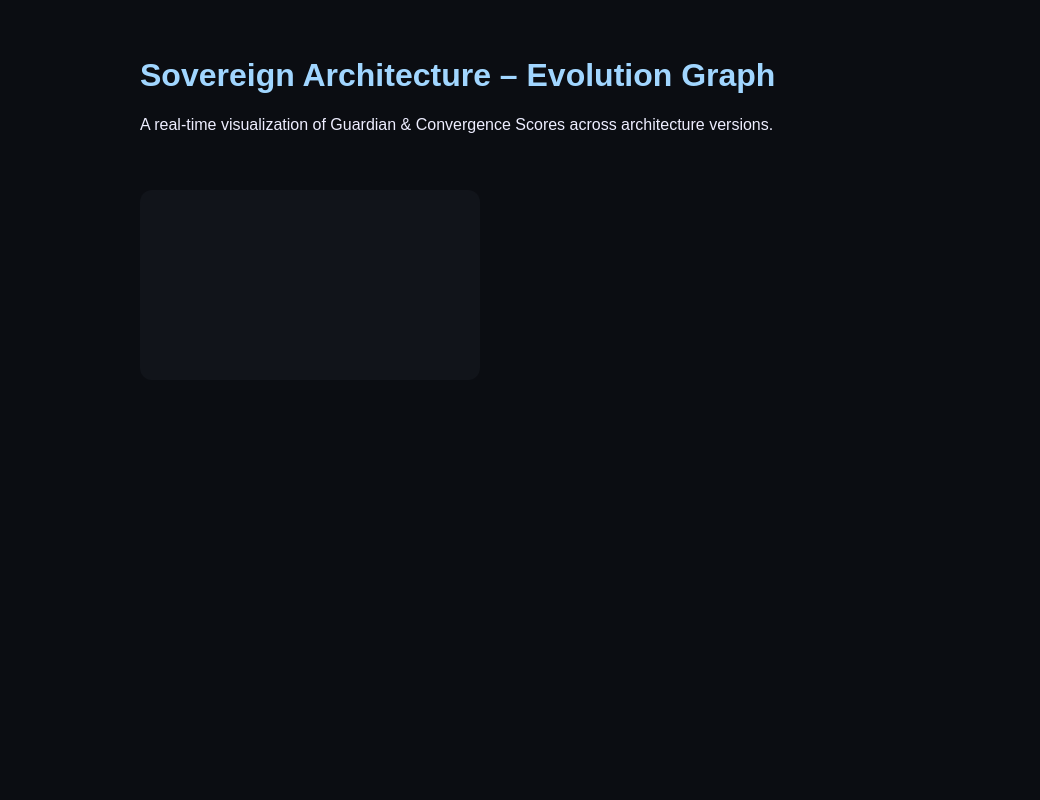
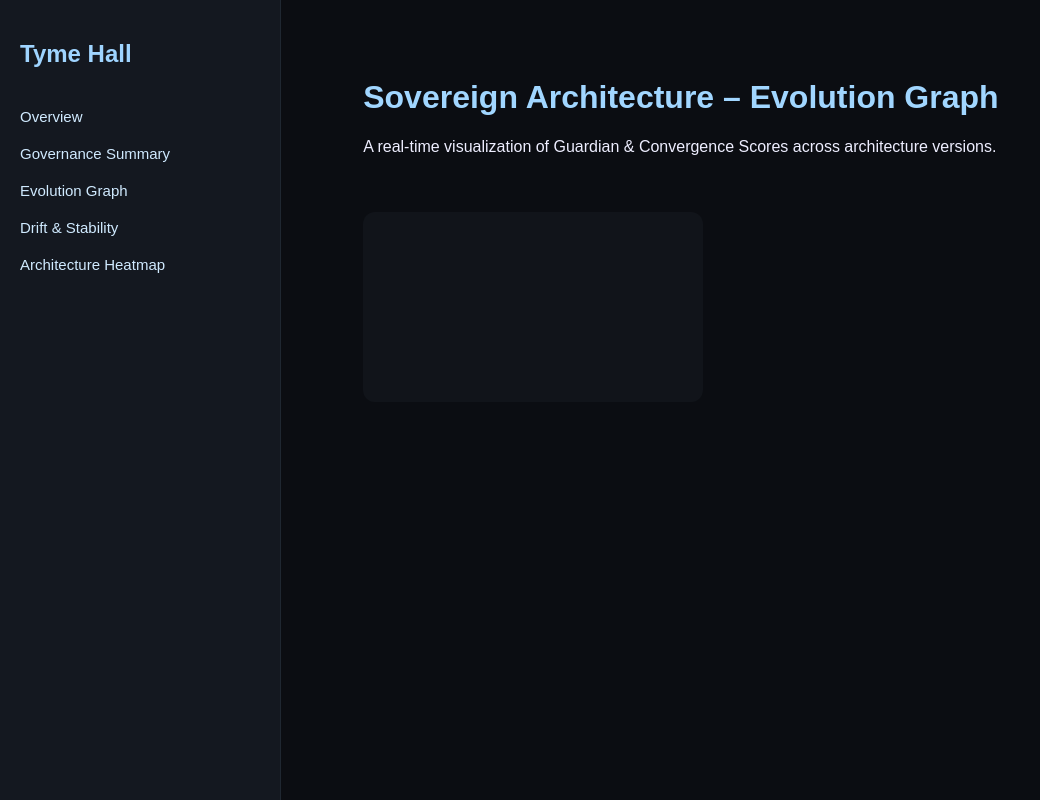
Before and after one commit to sovereign-codex/Tyme-open, a website: page panel/evolution.html in a window 1280 px wide. Shown: the whole page, without its empty margins (0-1040 px from the left). Drawn offline with nearby package versions, Linux system fonts and the light colour scheme; no server answers.

Commit message:
Add unified Tyme Hall panel layout with sidebar

```diff
--- a/panel/evolution.html
+++ b/panel/evolution.html
@@ -4,6 +4,7 @@
     <meta charset="UTF-8">
     <title>Tyme Hall — Architecture Evolution</title>
     <script src="https://cdn.jsdelivr.net/npm/chart.js"></script>
+    <link rel="stylesheet" href="/panel/style.css">
     <style>
         body {
             background: #0b0d12;
@@ -29,11 +30,22 @@
 </head>
 
 <body>
-<div class="container">
-    <h1>Sovereign Architecture – Evolution Graph</h1>
-    <p>A real-time visualization of Guardian & Convergence Scores across architecture versions.</p>
+<div class="sidebar">
+    <h2>Tyme Hall</h2>
+    <a href="/panel/index.html">Overview</a>
+    <a href="/panel/governance.html">Governance Summary</a>
+    <a href="/panel/evolution.html">Evolution Graph</a>
+    <a href="/panel/drift.html">Drift & Stability</a>
+    <a href="/panel/heatmap.html">Architecture Heatmap</a>
+</div>
 
-    <canvas id="evolutionChart"></canvas>
+<div class="content">
+    <div class="container">
+        <h1>Sovereign Architecture – Evolution Graph</h1>
+        <p>A real-time visualization of Guardian & Convergence Scores across architecture versions.</p>
+
+        <canvas id="evolutionChart"></canvas>
+    </div>
 </div>
 
 <script>
--- /dev/null
+++ b/panel/style.css
@@ -0,0 +1,47 @@
+body {
+    margin: 0;
+    background: #0b0d12;
+    color: #eef;
+    font-family: Arial, sans-serif;
+}
+
+.sidebar {
+    position: fixed;
+    left: 0; top: 0; bottom: 0;
+    width: 240px;
+    background: #141820;
+    padding: 20px;
+    border-right: 1px solid #1f2731;
+}
+
+.sidebar h2 {
+    color: #9fd4ff;
+    margin-bottom: 30px;
+}
+
+.sidebar a {
+    display: block;
+    color: #d0eaff;
+    text-decoration: none;
+    padding: 10px 0;
+    font-size: 15px;
+}
+
+.sidebar a:hover {
+    color: #fff;
+}
+
+.content {
+    margin-left: 260px;
+    padding: 30px;
+}
+
+h1, h2 {
+    color: #a1d6ff;
+}
+
+canvas {
+    background: #11141a;
+    padding: 20px;
+    border-radius: 12px;
+}
```
Also changed, not shown: panel/drift.html (+12 -0 lines), panel/governance.html (+11 -0 lines), panel/heatmap.html (+16 -3 lines), panel/index.html (added, +32 -0 lines), panel/layout.html (added, +24 -0 lines).
